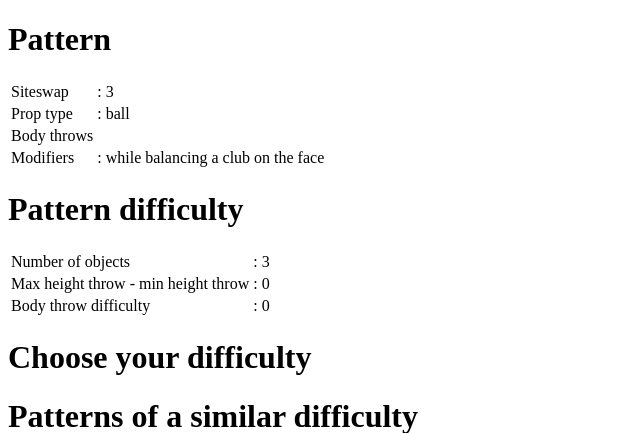
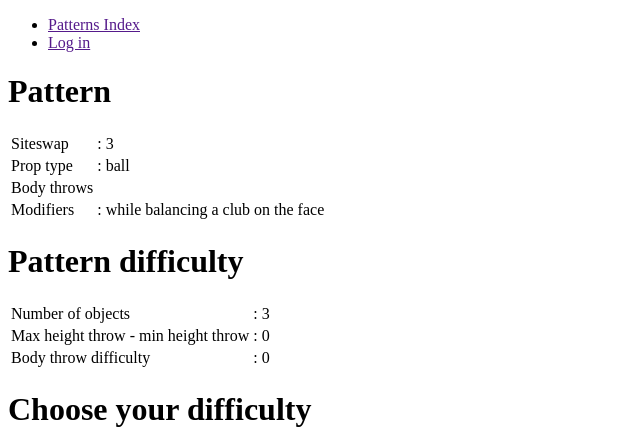
Before and after one commit to becky112358/juggling_suggestions, a Django app: page /patterns/1/ in a window 1280 px wide. Shown: the top 433 px of the page, without its empty margins (0-640 px from the left). Run offline with Django 3.2, Linux system fonts and the light colour scheme; data comes from the database, SQL or seed files in the repository; both versions use the stored data as it was after the commit.

Commit message:
Add a sidebar concept.

```diff
--- a/patterns/templates/base_generic.html
+++ b/patterns/templates/base_generic.html
@@ -5,6 +5,16 @@
     <meta charset="UTF-8">
 </head>
 <body>
+    {% block sidebar %}
+    <ul class="sidebar-nav">
+        <li><a href="">Patterns Index</a></li>
+        {% if user.is_authenticated %}
+            <li><a href="">Log out</a></li>
+        {% else %}
+            <li><a href="">Log in</a></li>
+        {% endif %}
+    </ul>
+    {% endblock %}
     {% block content %}{% endblock %}
 </body>
 </html>
```
Also changed, not shown: db.sqlite3.
